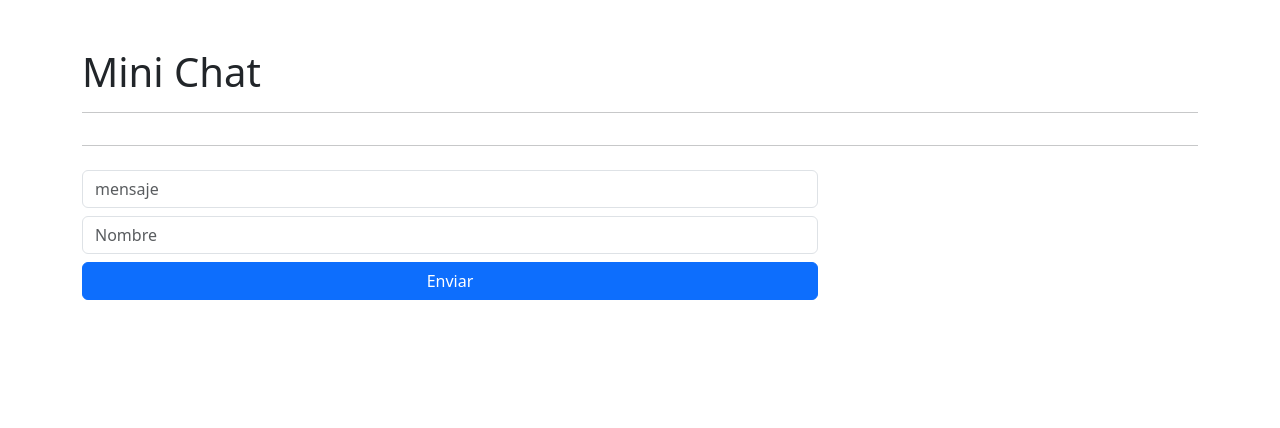
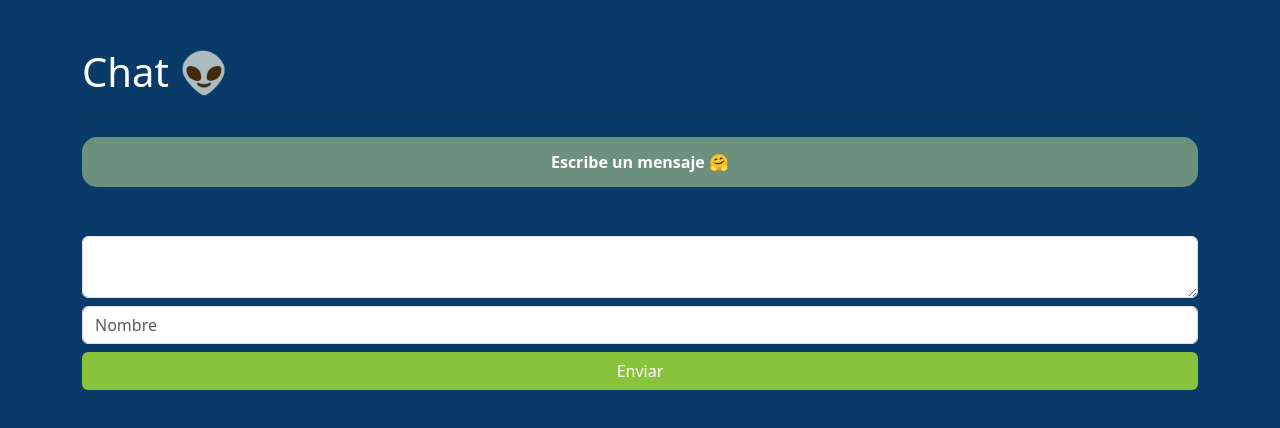
Before and after one commit to rodrigoDev0n/socketio-chat-app, a website: page public/index.html in a window 1280 px wide. Drawn offline with nearby package versions, Linux system fonts and the light colour scheme; no server answers.

Commit message:
añadiendo estilos

```diff
--- /dev/null
+++ b/public/index.css
@@ -0,0 +1,32 @@
+body {
+    background-color: #093A68;
+}
+
+h1 {
+    color: white;
+}
+
+.customtext {
+    color: #6C917D;
+}
+
+.custombtn {
+    background-color: #87C43C;
+    color: white;
+}
+
+.custombtn:hover {
+    background-color: #6C917D;
+    color: white;
+}
+
+.custom-container {
+    border-radius: 15px;
+    background-color: #6C917D;
+    display: flex;
+    align-items: center;
+    justify-content: center;
+    width: 100%;
+    height: 50px;
+    color: white;
+}
--- a/public/index.html
+++ b/public/index.html
@@ -7,17 +7,22 @@
     <meta name="viewport" content="width=device-width, initial-scale=1.0">
     <link href="https://cdn.jsdelivr.net/npm/bootstrap@5.3.0-alpha1/dist/css/bootstrap.min.css" rel="stylesheet"
         integrity="sha384-GLhlTQ8iRABdZLl6O3oVMWSktQOp6b7In1Zl3/Jr59b6EGGoI1aFkw7cmDA6j6gD" crossorigin="anonymous">
+    <link rel="stylesheet" href="./index.css">
     <title>Mini Chat</title>
 </head>
 
 <body class="container">
-    <h1 class="mt-5">Mini Chat</h1>
+    <h1 class="mt-5">Chat 👽</h1>
 
     <hr />
 
     <div class="row">
-        <div class="col">
-            <ul class="list-group" id="mensajes">
+        <div class="col mt-2">
+            <div class="custom-container" id="messageAnnouncement">
+                <strong>Escribe un mensaje 🤗</strong>
+            </div>
+            <ul class="list-group bg bg-success mt-2" id="mensajes">
+
             </ul>
         </div>
     </div>
@@ -26,10 +31,11 @@
 
     <form action="" id="formulario">
         <div class="row">
-            <div class="col-8">
-                <input type="text" id="txtMensaje" placeholder="mensaje" class="form-control mt-2">
-                <input type="text" id="txtUserName" placeholder="Nombre" class="form-control mt-2">
-                <button type="submit" class="btn btn-primary mt-2 w-100">
+            <div class="col-12">
+                <textarea type="text" autocomplete="none" id="txtMensaje" placeholder="mensaje" class="form-control mt-2">
+                </textarea>
+                <input type="text" autocomplete="none" id="txtUserName" placeholder="Nombre" class="form-control mt-2">
+                <button type="submit" class="btn custombtn mt-2 w-100">
                     Enviar
                 </button>
             </div>
@@ -40,19 +46,24 @@
         integrity="sha512-YeeA/Qxn5hYdkukScTCNNOhTrv1C2RubAGButJ1rmgQwZf/HdRaCGl+JAVkqsqaNRaYNHdheiuKKuPf9mDcqKg=="
         crossorigin="anonymous" referrerpolicy="no-referrer"></script>
     <script>
-        const socket = io('https://socketio-chat-app-production.up.railway.app/');
+        // const socket = io('https://socketio-chat-app-production.up.railway.app/');
+        const socket = io('http://localhost:8080');
 
         // Referencias
         const form = document.querySelector('#formulario');
         const mensajes = document.querySelector('#mensajes');
         const txtmensaje = document.querySelector('#txtMensaje');
         const txtUser = document.querySelector('#txtUserName');
+        const entranceText = document.querySelector('#messageAnnouncement');
 
         form.addEventListener('submit', (event) => {
             event.preventDefault();
 
             const newMsg = txtmensaje.value;
             const userName = txtUser.value;
+
+            if(newMsg === "") return;
+            if (userName === "") return;
 
             socket.emit('mensaje-to-server', {
                 text: newMsg,
@@ -65,11 +76,12 @@
         });
 
         socket.on('mensaje-from-server', (data) => {
+            entranceText.style.cssText = 'display: none';
             mensajes.innerHTML += `
             <li class="list-group-item d-flex justify-content-between align-items-start">
                 <div class="ms-2 me-auto">
-                    <div class="fw-bold">${data.user}</div>
-                    ${data.text}
+                    <div class="fw-bold customtext">${data.user}</div>
+                    <span class="fw-bold customtext"> > </span>${data.text}
                 </div>
             </li>`;
         });
```
